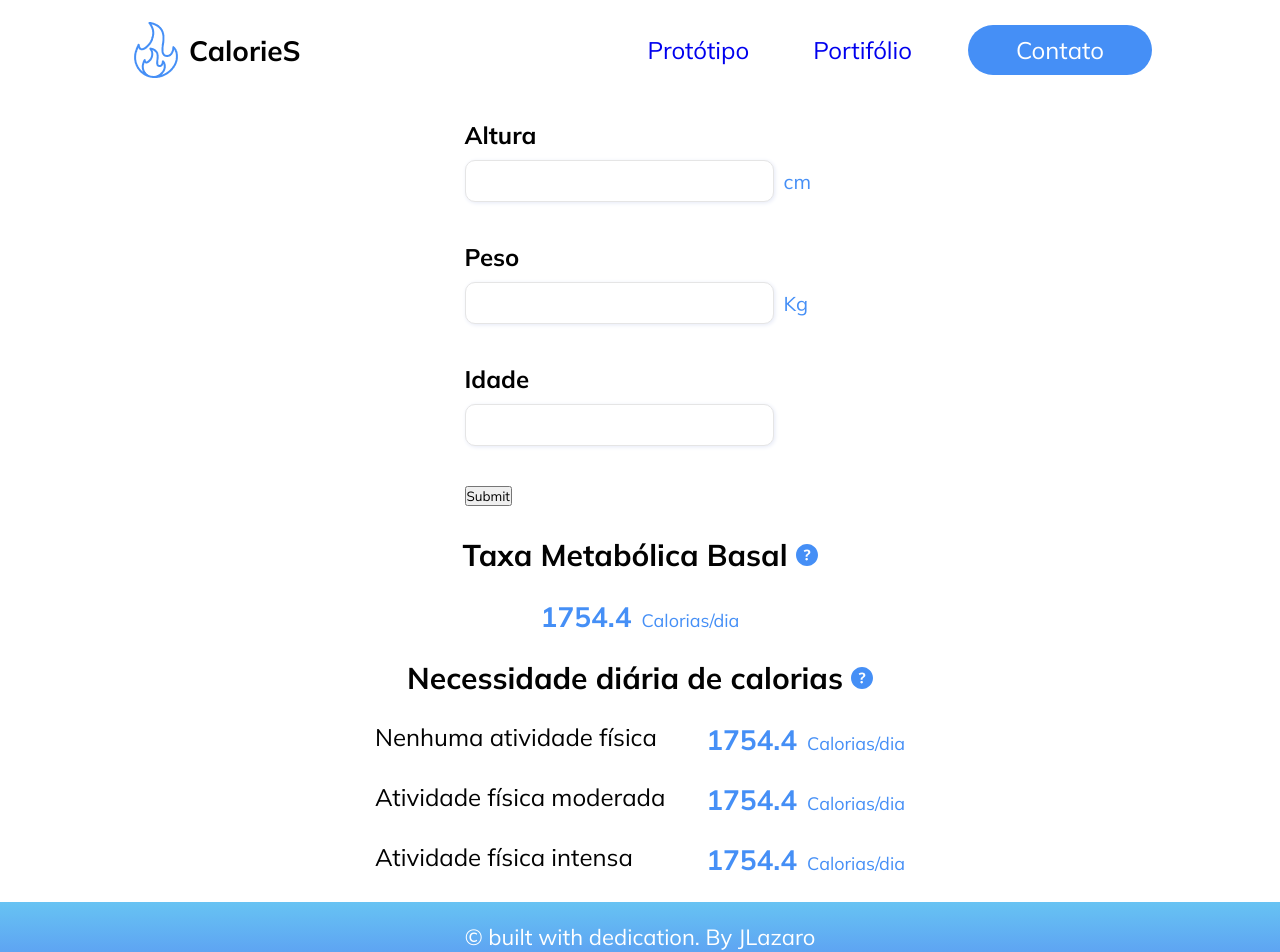
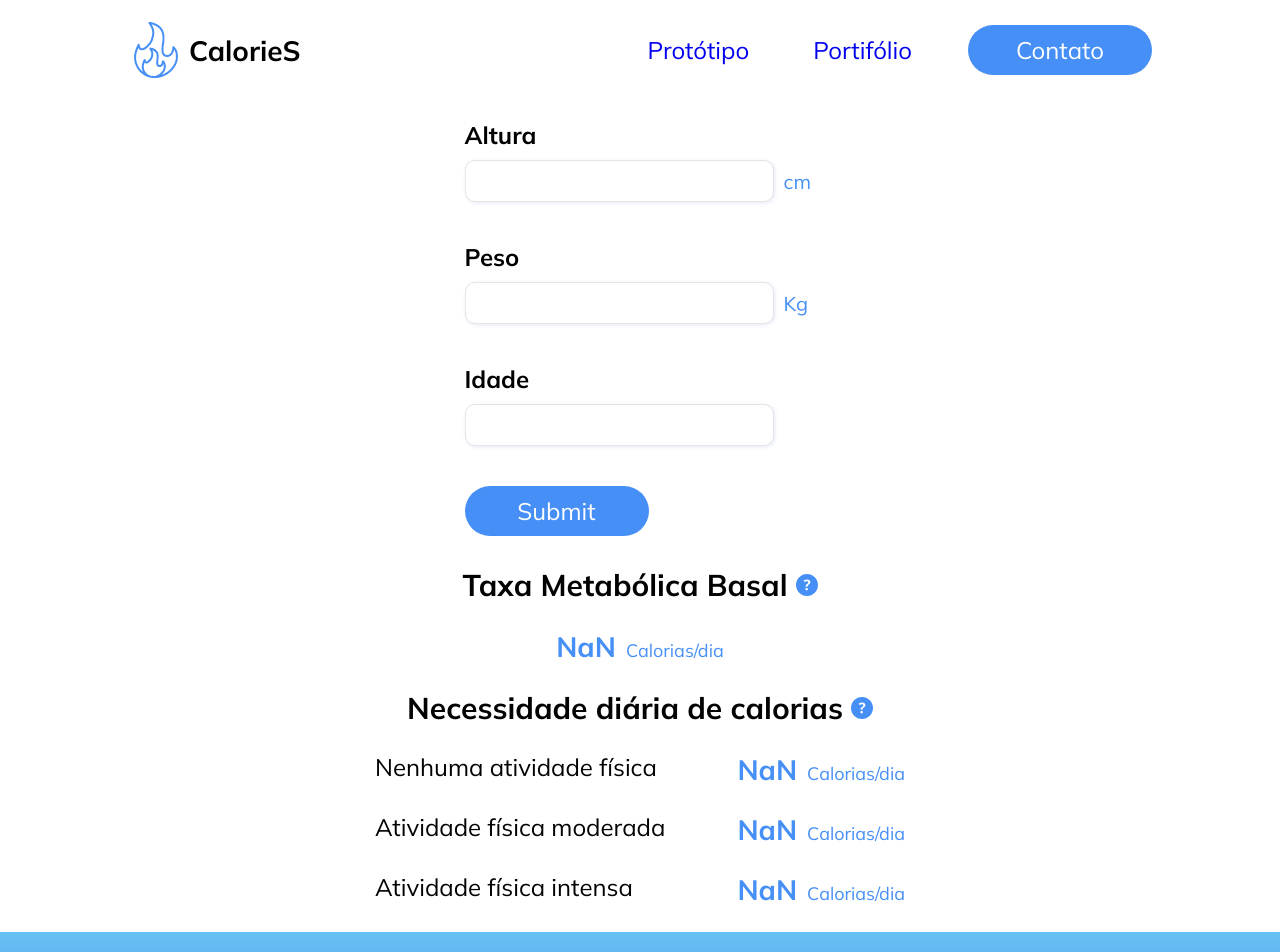
Before and after one commit to lazaro-contato/calories, a React (Create React App) app: page / in a window 1280 px wide. Shown: the top 952 px of the page. Built offline with nearby package versions, Linux system fonts and the light colour scheme.

Commit message:
adding the hook form and data between siblings

```diff
--- a/src/components/ContainerResults/index.jsx
+++ b/src/components/ContainerResults/index.jsx
@@ -5,14 +5,27 @@ import TextResult from '../TextResult/index'
 import TextDescription from "../TextDescription/index";
 
 
-function ContainerResults() {
+function ContainerResults(props) {
+    console.log(props.values)
+
+    const alturaValor = props.values.altura;
+    const pesoValor = props.values.peso;
+    const idadeValor = props.values.idade;
+
+    const TMB = 66 + (13.7 * pesoValor) + (5 * alturaValor) - (6.8 * idadeValor)
+
+    const NAT = TMB * 1.25;
+    const AFM = TMB * 1.35;
+    const AFI = TMB * 1.45;
+
+
     return(
         <MainContainerResults>
             <ResultsDiv>
                 <InfoCalories textContent="Taxa Metabólica Basal"/>
             </ResultsDiv>
             <ResultsDiv>
-                <TextResult result="1754.4" unit="Calorias/dia"/>
+                <TextResult result={TMB.toFixed(2)} unit="Calorias/dia"/>
             </ResultsDiv>
             <ResultsDiv>
                 <InfoCalories textContent="Necessidade diária de calorias"/>
@@ -20,19 +33,19 @@ function ContainerResults() {
             <ResultsDiv>
                 <AlignDiv>
                     <TextDescription text="Nenhuma atividade física"/>
-                    <TextResult result="1754.4" unit="Calorias/dia"/>
+                    <TextResult result={NAT.toFixed(2)} unit="Calorias/dia"/>
                 </AlignDiv>
             </ResultsDiv>
             <ResultsDiv>
                 <AlignDiv>
                     <TextDescription text="Atividade física moderada"/>
-                    <TextResult result="1754.4" unit="Calorias/dia"/>
+                    <TextResult result={AFM.toFixed(2)} unit="Calorias/dia"/>
                 </AlignDiv>
             </ResultsDiv>
             <ResultsDiv>
                 <AlignDiv>
                     <TextDescription text="Atividade física intensa"/>
-                    <TextResult result="1754.4" unit="Calorias/dia"/>
+                    <TextResult result={AFI.toFixed(2)} unit="Calorias/dia"/>
                 </AlignDiv>
             </ResultsDiv>
         </MainContainerResults>
--- a/src/components/Form/index.jsx
+++ b/src/components/Form/index.jsx
@@ -1,21 +1,51 @@
-import React from "react";
-import Button from "../Button/index";
-import InputElement from "../Input";
-import { FormContainer } from "./styles";
+import React, { useState } from "react";
+import { DivDescription, FormContainer, InputData, InputSubmit, TextDescription, UnitSpan } from "./styles";
 import { useForm } from "react-hook-form"
 
-function Form() {
 
-    const {register, handleSubmit, errors} = useForm();
+function Form({setValues}) {
 
-    const onSubmit = data => console.log(data);
+    const [height, setHeight] = useState("")
+    const [weight, setWeight] = useState("")
+    const [age, setAge] = useState("")
+
+    const {register, handleSubmit} = useForm();
+
+    const onSubmit = data => {
+
+        setHeight(data.altura)
+        setWeight(data.peso)
+        setAge(data.idade)
+
+        setValues({
+            altura: data.altura,
+            peso: data.peso,
+            idade: data.idade
+        })
+
+        console.log(height)
+        console.log(weight)
+        console.log(age)
+    };
 
     return(
+
         <FormContainer onSubmit={handleSubmit(onSubmit)}>
-            <InputElement name="altura" ref={{...register('altura', { required: true })}} type="number" text="Altura" spanText="cm" />
-            <InputElement name="peso" ref={{...register('peso', { required: true })}} type="number" text="Peso" spanText="Kg" />
-            <InputElement name="idade" ref={{...register('idade', { required: true })}} type="number" text="Idade" />
-            <input type="submit"></input>
+
+            <DivDescription>
+                <TextDescription>Altura</TextDescription>
+                <InputData name="altura" {...register('altura', { required: true, minLength: 1 })} />
+                <UnitSpan>cm</UnitSpan>
+
+                <TextDescription>Peso</TextDescription>
+                <InputData name="peso" {...register('peso', { required: true })} />
+                <UnitSpan>Kg</UnitSpan>
+
+                <TextDescription>Idade</TextDescription>
+                <InputData name="idade" {...register('idade', { required: true })} />
+                <InputSubmit type="submit"></InputSubmit>
+
+            </DivDescription>
         </FormContainer>
     )
 }
--- a/src/components/Form/styles.js
+++ b/src/components/Form/styles.js
@@ -1,4 +1,5 @@
 import styled from "styled-components";
+import { Colors } from "../../styles/consts"
 
 export const FormContainer = styled.form`
 
@@ -6,3 +7,69 @@ width: 351px;
 margin-bottom: 30px;
 
 `
+
+export const DivDescription = styled.div`
+
+`
+
+export const TextDescription = styled.p`
+
+font-size: 24px;
+font-weight: 700;
+
+margin-bottom: 10px;
+`
+
+export const InputData = styled.input`
+
+padding-left: 10px;
+padding-right: 30px;
+
+background-color: #FFFF;
+width: 309px;
+height: 42px;
+margin-bottom: 40px;
+
+border-radius: 10px;
+border: 1px solid #E5E5E5;
+
+box-shadow: 1px 1px 4px 0 #E5E9F6;
+
+font-size: 20px;
+
+
+&&:focus {
+    outline: none;
+}
+
+`
+
+export const UnitSpan = styled.span`
+
+font-size: 20px;
+color: ${Colors.PRIMARY_BLUE};
+
+margin-left: 10px;
+`
+
+export const InputSubmit = styled.input`
+
+width: 184px;
+height: 50px;
+border-radius: 55px;
+border: none;
+
+background-color: ${Colors.PRIMARY_BLUE};
+
+font-size: 24px;
+color: ${Colors.PRIMARY_BACKGROUND};
+
+cursor: pointer;
+
+&:hover {
+    background-color: ${Colors.SECUNDARY_BLUE};
+    color: white;
+    transition: 0.3s;
+  }
+
+`
--- a/src/components/Input/index.jsx
+++ b/src/components/Input/index.jsx
@@ -6,15 +6,15 @@ import { UnitSpan } from "./styles";
 
 
 function InputElement(props) {
-
     return(
         <DivDescription>
             <TextDescription>{props.text}</TextDescription>
-        <InputData name={props.name} />
+        <InputData name={props.name} type={props.type} />
        <UnitSpan>{props.spanText}</UnitSpan>
         </DivDescription>
 
     )
+
 }
 
 export default InputElement
--- a/src/components/Input/styles.js
+++ b/src/components/Input/styles.js
@@ -44,5 +44,4 @@ font-size: 20px;
     outline: none;
 }
 
-
 `
--- a/src/components/MainContainer/index.jsx
+++ b/src/components/MainContainer/index.jsx
@@ -1,4 +1,4 @@
-import React from "react";
+import React, { useState } from "react";
 import ContainerResults from "../ContainerResults";
 import Form from "../Form";
 import { Container, ElementContainer, FlexContainer, FormContainer } from "./styles";
@@ -6,14 +6,17 @@ import { Container, ElementContainer, FlexContainer, FormContainer } from "./sty
 
 
 function MainContainer() {
+
+    const [values, setValues] = useState({})
+
     return(
             <Container>
                 <FlexContainer>
                     <FormContainer>
-                        <Form />
+                        <Form setValues={setValues}/>
                     </FormContainer>
                     <ElementContainer>
-                        <ContainerResults />
+                        <ContainerResults values={values}/>
                     </ElementContainer>
                 </FlexContainer>
             </Container>
```
